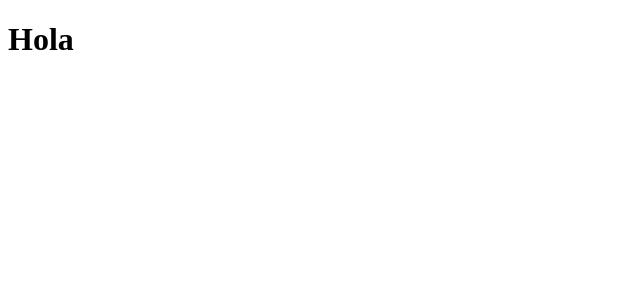
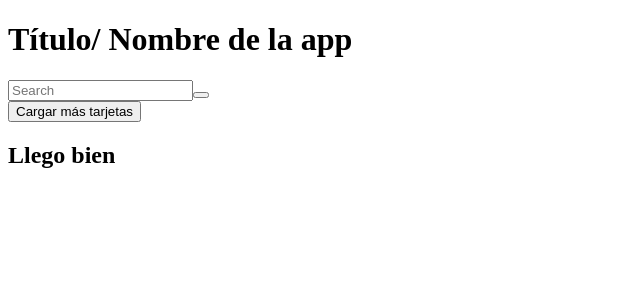
Before and after one commit to micaela-faur/ProyectoReact, a React (Create React App) app in the folder proyecto-react/: page / in a window 1280 px wide. Shown: the top 300 px of the page, without its empty margins (0-640 px from the left). Built offline with nearby package versions, Linux system fonts and the light colour scheme; no server answers.

Commit message:
componente padre casi terminado

```diff
--- a/proyecto-react/src/App.js
+++ b/proyecto-react/src/App.js
@@ -1,7 +1,33 @@
+import React from 'react';
+import Playlist from "./Components/Playlist/Playlist"
+import Canciones from "./Components/Canciones/Canciones"
+
 
 function App() {
   return (
-    <h1> Hola </h1>
+    <div>
+      <header>
+        <h1>Título/ Nombre de la app</h1>
+          <section>
+              <i class="fas fa-th"></i>
+              <i class="fas fa-align-justify"></i>
+              <form action="">
+                  <input type="text" name="search" id="" placeholder="Search"/>
+                  <button type="submit"><i class="fas fa-search"></i></button>
+              </form>
+          </section>
+      </header>
+
+      <main>
+          <button type="button">Cargar más tarjetas</button>
+          <section class="card-container">
+            <Playlist/>
+          </section>
+
+      </main>
+
+    </div>
+
   );
 }
 
--- /dev/null
+++ b/proyecto-react/src/Components/Canciones/Canciones.js
@@ -0,0 +1,9 @@
+import React, {Component} from 'react';
+
+class Canciones extends Component{
+
+
+
+}
+
+export default Canciones;
--- /dev/null
+++ b/proyecto-react/src/Components/Playlist/Playlist.js
@@ -0,0 +1,44 @@
+import React, {Component} from 'react';
+
+class Playlist extends Component{
+    constructor(props){
+        super(props);
+        this.state={
+            datos: [],
+        }
+    }
+
+
+    componentDidMount(){
+        let url = 'https://thingproxy.freeboard.io/fetch/https://developers.deezer.com/api/explorer?url=chart/0/tracks '
+        fetch(url)
+        .then(response => response.json()) // transofrma los datos que vienen de la API en Json
+        .then( info => this.setState({
+            datos: info.data
+        }))
+        .catch(error => console.log(error))
+    }
+
+
+    render(){
+        console.log(this.state.datos);
+        return(
+            <div>
+                {this.state.datos === ''?
+                <h3> Cargando... </h3> :
+                <h1> Llego bien </h1> }
+                {/* // this.state.datos.map(datos)} */}
+            </div>
+
+        )
+    }
+
+
+
+
+
+
+}
+
+
+export default Playlist;
```
